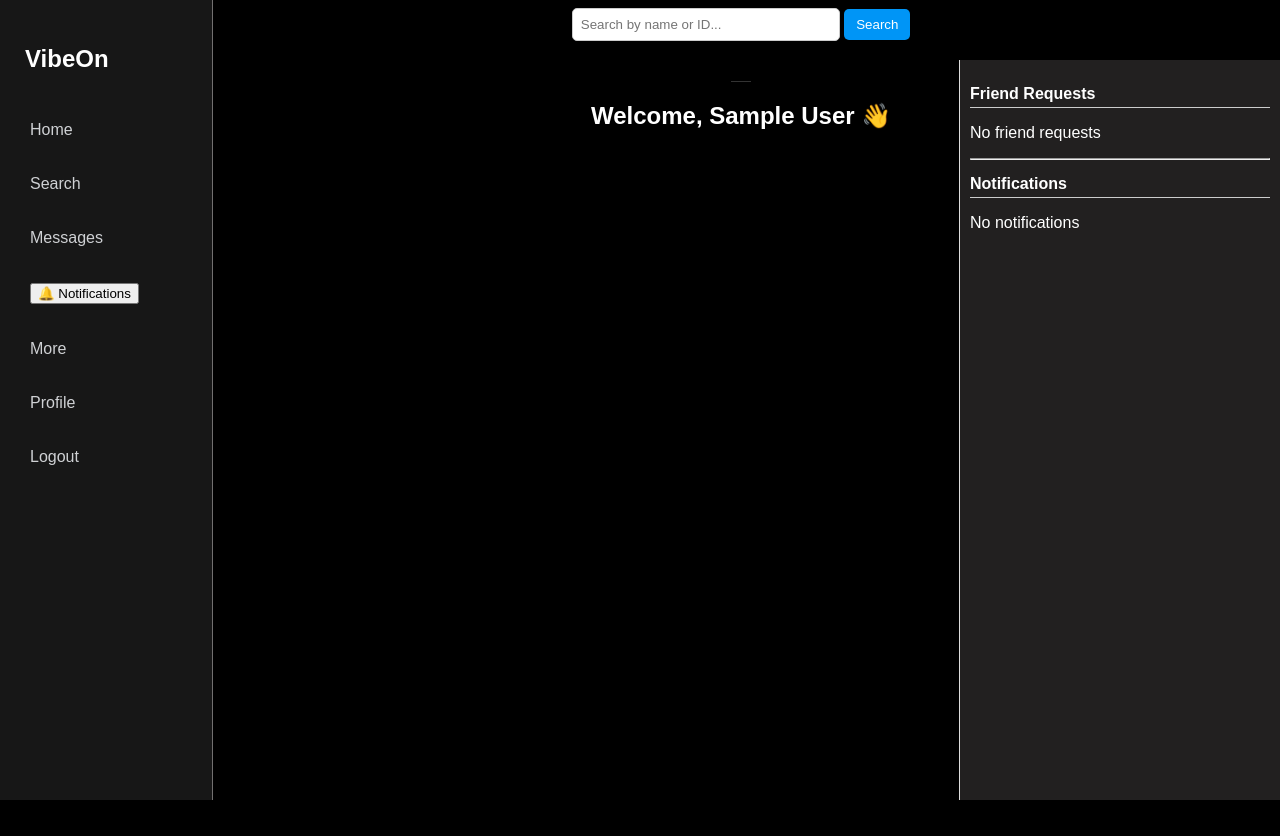
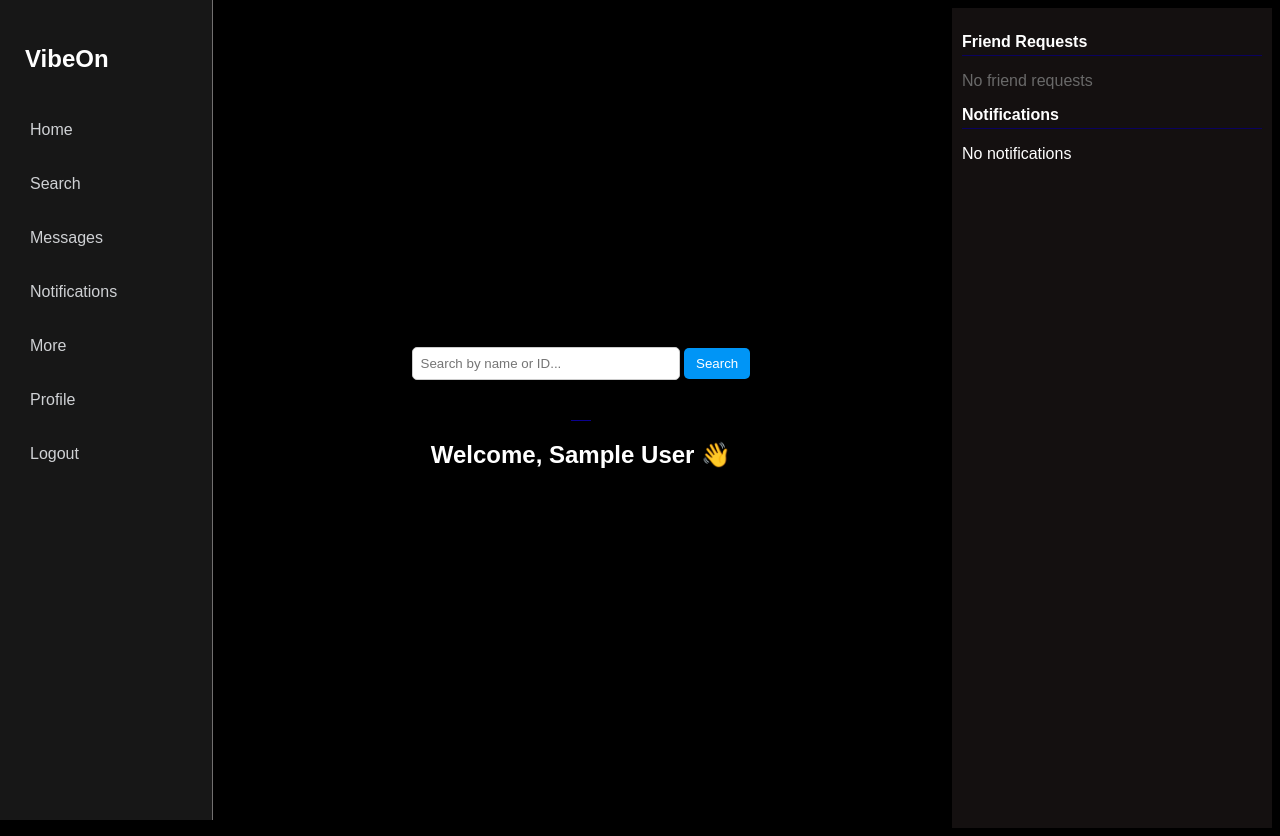
Before and after one commit to dipakmeshram26/vibeOn, a PHP site: page /home.php in a window 1280 px wide. Before the commit the page ends 800 px from the top, so only its background shows below. Run offline with PHP 8.4, Linux system fonts and the light colour scheme; the visitor is signed in with stand-in values (Sample User, id 1); data that the repository does not hold is empty.

Commit message:
daily rooting
dfdsfdsaff

```diff
--- a/home.php
+++ b/home.php
@@ -46,6 +46,7 @@ $result = $conn->query("
 
 <body>
     <div class="container">
+
         <!-- LEFT SIDEBAR -->
         <div class="sidebar-left">
             <h2>VibeOn</h2>
@@ -54,14 +55,14 @@ $result = $conn->query("
                 <a href="home.php">Search</a>
 
                 <a href="/vibeOn/chat/chat_list2.php">Messages</a>
-                <a href=""><button onclick="openNotificationPanel()">🔔 Notifications</button></a>
+                <a href=""> Notifications</a>
                 <a href="home.php">More</a>
                 <a href="profile_pages/profile.php">Profile</a>
                 <a href="logout.php">Logout</a>
             </div>
         </div>
 
-
+        <div class="home_center">
 
             <!-- MAIN CONTENT -->
             <div class="main-content">
@@ -118,8 +119,8 @@ $result = $conn->query("
                         </div>
 
                         <!-- Post Image (onclick open modal) -->
-                    <img class='post-image' src='img/posts/<?php echo htmlspecialchars($row['image']); ?>' alt="Post Image"
-                        onclick="openPostModal(
+                        <img class='post-image' src='img/posts/<?php echo htmlspecialchars($row['image']); ?>'
+                            alt="Post Image" onclick="openPostModal(
             'img/posts/<?php echo htmlspecialchars($row['image']); ?>',
             '<?php echo htmlspecialchars($row['username']); ?>',
             '<?php echo !empty($row['caption']) ? htmlspecialchars($row['caption']) : ""; ?>',
@@ -141,10 +142,10 @@ $result = $conn->query("
                         </form>
 
                         <div>
-                        Comments (<?php echo $row['comment_count']; ?>)
+                           View Comments (<?php echo $row['comment_count']; ?>)
                         </div>
 
-                    <div class="comments" id="comments-<?php echo $row['id']; ?>">
+                        <!-- <div class="comments" id="comments-<?php echo $row['id']; ?>">
                             <?php
                             $comments_result = $conn->query("
             SELECT comments.comment, users.username
@@ -157,7 +158,7 @@ $result = $conn->query("
                                 echo "<p><b>" . htmlspecialchars($comment['username']) . ":</b> " . htmlspecialchars($comment['comment']) . "</p>";
                             }
                             ?>
-                    </div>
+                        </div> -->
                     </div>
 
                 <?php endwhile; ?>
@@ -191,25 +192,25 @@ $result = $conn->query("
                     </div>
                 </div>
 
+            </div>
 
 
+            <div class="right-sidebar">
+                <h3>Friend Requests</h3>
+                <div id="requestsTab" class="tab-content"></div>
+
+
+
+                <h3>Notifications</h3>
+                <div id="notificationsTab" class="tab-content"></div>
+            </div>
 
 
 
         </div>
 
-        <div class="right-sidebar">
-            <div class="right-sidebar">
-                <h3>Friend Requests</h3>
-                <div id="requestsTab" class="tab-content"></div>
 
-                <hr>
 
-                <h3>Notifications</h3>
-                <div id="notificationsTab" class="tab-content"></div>
-            </div>
-
-        </div>
     </div>
 
     <script>
--- a/homestyle.css
+++ b/homestyle.css
@@ -53,26 +53,30 @@ body {
 
 
 
-.container{
+.container {
   position: relative;
 }
 
 
 
 /* MAIN CONTENT */
+.home_center {
+  position: relative;
+  margin-left: 19%;
+  width: 81%;
+  display: flex;
+  flex-direction: row;
+  align-content: center;
+  justify-content: space-between;
+
+}
+
 .main-content {
-
-       position: absolute;
-      /* left: 20%; */
-    margin-left: 19%;
-    /* padding-left: 40px; */
-    width: 78%;
-    /* height: 100vh; */
-    display: flex
-;
+  display: flex;
+  align-items: center;
+  justify-content: center;
   flex-direction: column;
-    align-content: center;
-    align-items: center;
+  width: 65%;
 }
 
 
@@ -82,7 +86,7 @@ body {
   gap: 15px;
   overflow-x: auto;
   padding: 10px;
-    border-bottom: 1px solid #333;
+  border-bottom: 1px solid #0b0190;
 }
 
 .status {
@@ -296,36 +307,45 @@ body {
   justify-content: center;
   align-items: center;
 }
+
 .modal-left img {
-  width: 100%; height: 100%;
+  width: 100%;
+  height: 100%;
   object-fit: contain;
 }
+
 .modal-right {
   flex: 1;
   display: flex;
   flex-direction: column;
   padding: 15px;
 }
+
 .modal-header {
   display: flex;
   align-items: center;
   border-bottom: 1px solid #eee;
   padding-bottom: 10px;
 }
+
 .modal-comments {
   flex: 1;
   overflow-y: auto;
   margin: 10px 0;
 }
 
+
+/* .right-sidebar
+.right-sidebar */
+/* .right-sidebar */
+
 .right-sidebar {
-    position: fixed;
-    right: 0;
-    top: 60px;
+  /* position: fixed;  */
   width: 300px;
-    height: calc(100% - 60px);
-    background: #222020;
-    border-left: 1px solid #ddd;
+  height: 100vh;
+  background: #141010;
+  /* border-left: 1px solid #01047b; */
+  /* box-shadow: 0 0 10px blue; */
   padding: 10px;
   overflow-y: auto;
 }
@@ -334,16 +354,23 @@ body {
   font-size: 16px;
   margin-top: 15px;
   margin-bottom: 8px;
-    border-bottom: 1px solid #ccc;
+  border-bottom: 1px solid #0a025e;
   padding-bottom: 4px;
 }
 
-.request, .notification {
+.request,
+.notification {
   padding: 8px;
   margin-bottom: 6px;
   border-radius: 5px;
   background: #232323;
-    border: 1px solid #ddd;
+  border: 1px solid #0b008e;
+}
+
+
+
+#requestsTab p {
+  color: #696969;
 }
 
 .request button {
--- a/sidebar.css
+++ b/sidebar.css
@@ -1,8 +1,4 @@
-body {
-    background: #000;
-    color: white;
-    font-family: Arial, sans-serif;
-}
+
 /* LEFT SIDEBAR */
 .sidebar-left {
     width: 15%;
```
Also changed, not shown: other parts of homestyle.css (+34 -18 lines). Lines whose indentation alone changed are shown as unchanged.
